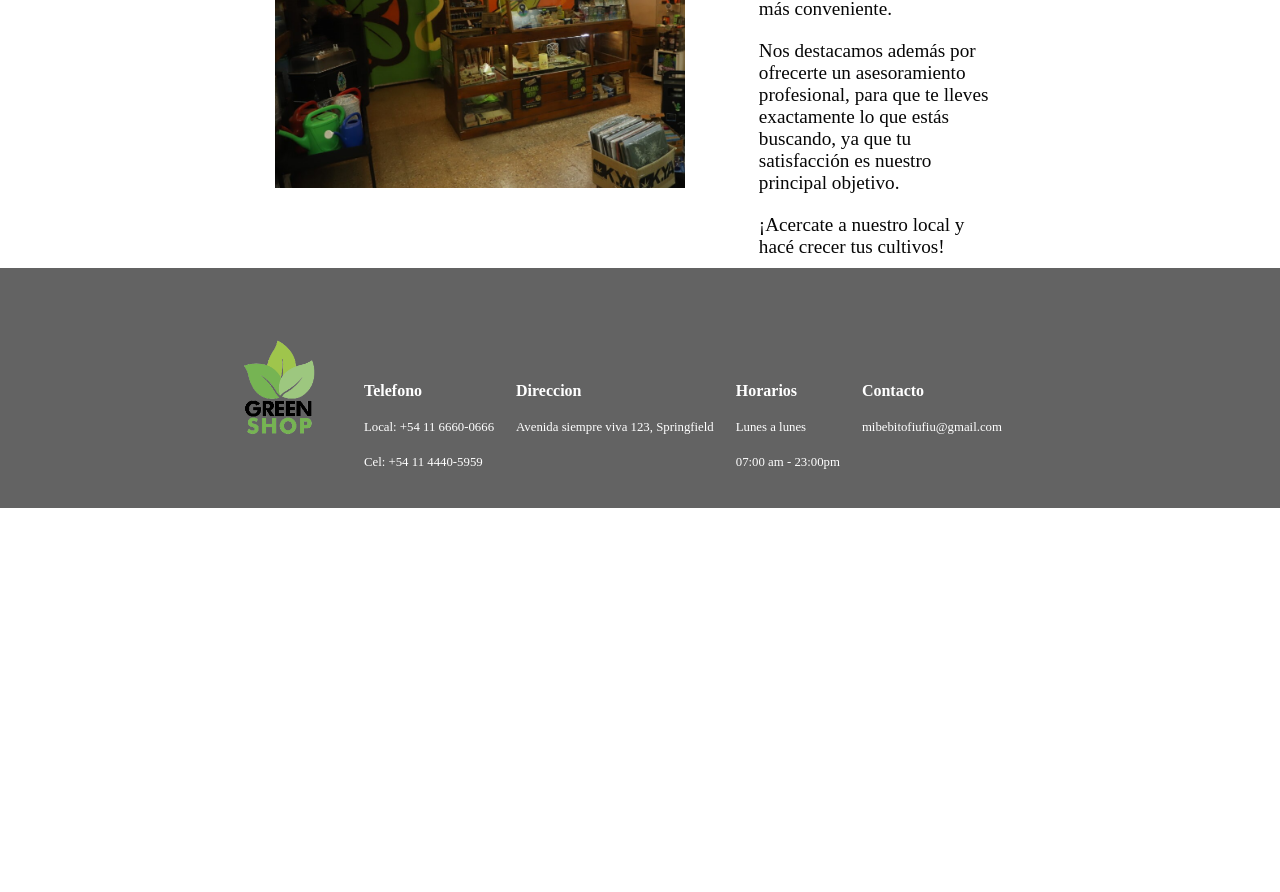
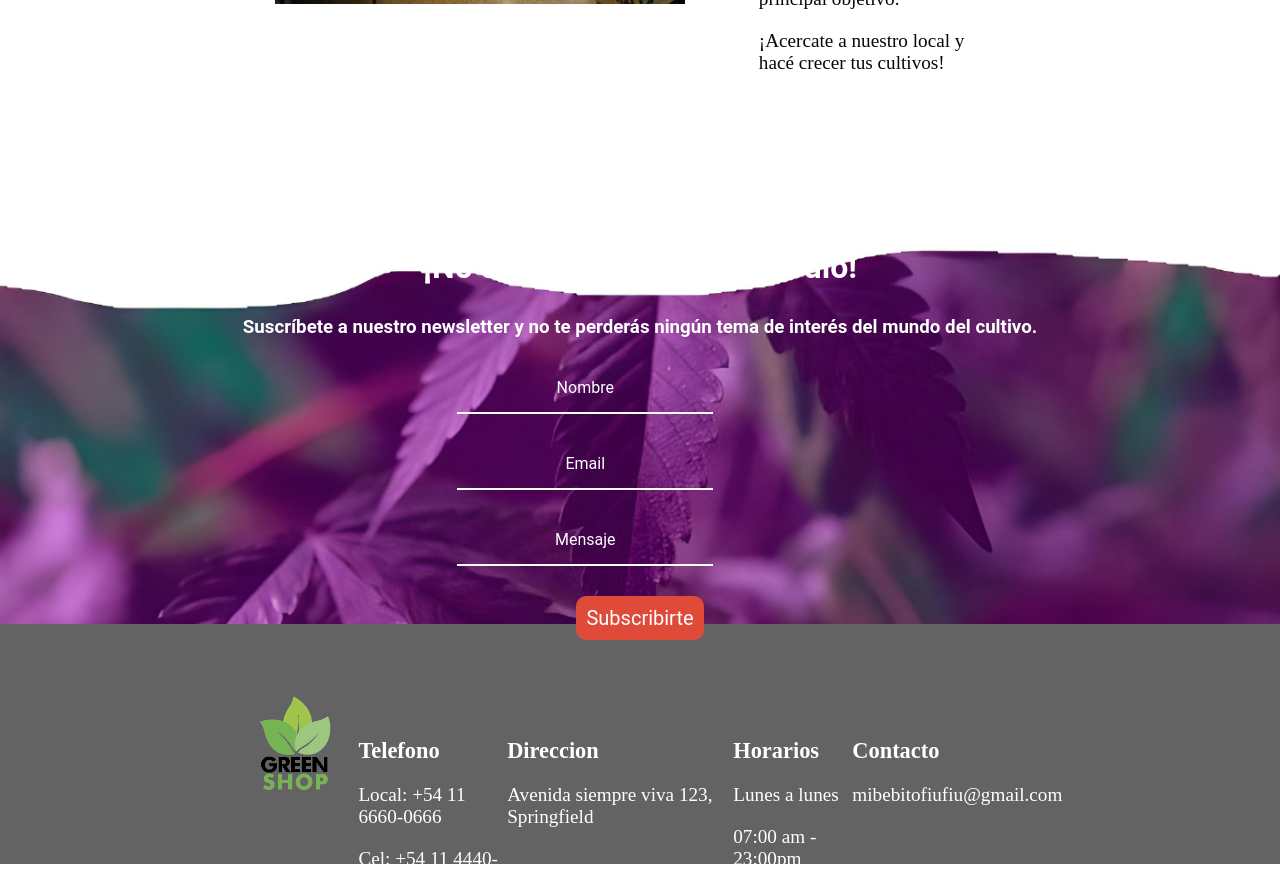
Before and after one commit to Luksjg/PF-Eccomerce, a React (Create React App) app in the folder client/: page / in a window 1280 px wide. Shown: the part 1300-2192 px from the top of the page. Before the commit the page ends 1808 px from the top, so only its background shows below. Built offline with nearby package versions, Linux system fonts and the light colour scheme.

Commit message:
Suscribe maquetado

```diff
--- a/client/src/components/footer/Footer.module.css
+++ b/client/src/components/footer/Footer.module.css
@@ -7,12 +7,12 @@
     display: flex;
     justify-content:space-evenly ;
     width: 60vw;
-    margin-left: 20vw;
+    margin-left: 23vw;
 /*     background-color: aqua; */
 }
 .contenedor h3{
     color: white;
-    font-size: 1rem;
+    font-size: 1.4rem;
     font-weight: bold;
     margin-top: 50px;
 
@@ -20,7 +20,7 @@
 .contenedor p{
 
     color: white;
-    font-size: .8rem;
+    font-size: 1.2rem;
     margin-top: 20px;
 }
 .logo img{
--- a/client/src/components/home/Home.jsx
+++ b/client/src/components/home/Home.jsx
@@ -11,10 +11,10 @@ export default function Home() {
   return (
     <div>
       <Welcome />
-
+      {/*
       <div>
         ---------------------------------------------------------------------
-      </div>
+      </div> */}
       <div>
         <NavBar />
       </div>
@@ -27,25 +27,25 @@ export default function Home() {
       <div>
         -------------------------------------------------------------------------
       </div>
-      <div>
-        <Subscribe />
-      </div>
-      <div>
-        ---------------------------------------------------------------------
-      </div>
+
       <div>
         <PaymentInfo />
       </div>
-      <div>
+      {/*  <div>
         ---------------------------------------------------------------------
-      </div>
+      </div> */}
       <div>
         <AboutMe />
       </div>
       {/* <div>
         ---------------------------------------------------------------------
       </div> */}
-
+      <div>
+        <Subscribe />
+      </div>
+      {/*   <div>
+        ---------------------------------------------------------------------
+      </div> */}
       <footer>
         <Footer />
       </footer>
--- a/client/src/components/subscribe/Subscribe.js
+++ b/client/src/components/subscribe/Subscribe.js
@@ -61,7 +61,7 @@ export default function Subscribe() {
   }
 
   return (
-    <div>
+    <div className={style.contenedor}>
       {/*  <a href={"https://www.instagram.com/"}><img src={"https://149440826.v2.pressablecdn.com/wp-content/uploads/2020/03/instagram-png-instagram-png-logo-1455.png"} alt="instagram Link" width="100" height="100"></img></a> */}
       <a href={"https://www.whatsapp.com/"}>
         <img
@@ -72,8 +72,20 @@ export default function Subscribe() {
           className={style.whatsapp}
         ></img>
       </a>
-      <div>
+      <div className={style.form}>
+        <div className={style.formTitle}>
+          <h1>¡No te pierdas ningun articulo! </h1>
+        </div>
+        <div className={style.formSubtitle}>
+          <h3>
+            {" "}
+            Suscríbete a nuestro newsletter y no te perderás ningún tema de
+            interés del mundo del cultivo.{" "}
+          </h3>
+        </div>
+        <div className={style.formInput}>
           <form onSubmit={(e) => handleSubmit(e)}>
+            <div className={style.formInputGroup}>
               <p>Nombre</p>
               <input
                 type='text'
@@ -81,7 +93,9 @@ export default function Subscribe() {
                 name='name'
                 onChange={(e) => handleChange(e)}
               />
-          <p>email</p>
+            </div>
+            <div className={style.formInputGroup}>
+              <p>Email</p>
               <input
                 type='text'
                 value={input.mail}
@@ -89,7 +103,9 @@ export default function Subscribe() {
                 onChange={(e) => handleChange(e)}
               />
               {errors.mail ? <label>{errors.mail}</label> : null}
-          <p>mensaje</p>
+            </div>
+            <div className={style.formInputGroup}>
+              <p>Mensaje</p>
               <input
                 type='text'
                 value={input.message}
@@ -97,11 +113,16 @@ export default function Subscribe() {
                 name='message'
                 onChange={(e) => handleChange(e)}
               />
-          <div>
-            <button type='submit'> Subscribirte </button>
+            </div>
+            <div className={style.botonCont}>
+              <button className={style.boton} type='submit'>
+                {" "}
+                Subscribirte{" "}
+              </button>
             </div>
           </form>
         </div>
       </div>
+    </div>
   );
 }
--- a/client/src/components/subscribe/Subscribe.module.css
+++ b/client/src/components/subscribe/Subscribe.module.css
@@ -3,3 +3,71 @@
     bottom: 15px;
     right: 15px;
 }
+.contenedor{
+  background-image: url("./violeta.jpg");
+  background-size: cover;
+  background-repeat: no-repeat;
+  background-position: center;
+  height: 60vh;
+  width: 100%;
+  margin-top: 60px;
+  display: flex;
+  justify-content: center;
+  align-items: center;
+}
+
+.formTitle{
+  color: white;
+  font-family: 'Roboto', sans-serif;
+  text-align: center;
+  margin-top: 15vh;
+}
+.formSubtitle{
+  color: white;
+  font-family: 'Roboto', sans-serif;
+  text-align: center;
+  margin-top: 30px;
+}
+
+.formInputGroup{
+   display: flex;
+  flex-direction: column;
+  margin-left: 27%;
+  width: 20vw;
+
+}
+
+.formInputGroup p{
+  color: white;
+  font-family: 'Roboto', sans-serif;
+  margin-top: 40px;
+  display: flex;
+  justify-content: center;
+}
+.formInputGroup input{
+  background-color: transparent;
+  border: none;
+  border-bottom: 2px solid white;
+}
+
+
+.botonCont{
+  display: flex;
+  justify-content: center;
+  margin-top: 30px;
+}
+.boton{
+  background-color: rgb(223, 75, 56);
+  border: none;
+  border-radius: 10px;
+  padding: 10px;
+  color: #fff;
+  font-family: 'Roboto', sans-serif;
+  font-size: 20px;
+  cursor: pointer;
+}
+.boton:hover{
+  background-color: rgb(255, 255, 255);
+  color: rgb(223, 75, 56);
+  transition: .5s;
+}
```
Also changed, not shown: client/src/components/subscribe/violeta.jpg (added). Lines whose indentation alone changed are shown as unchanged.
